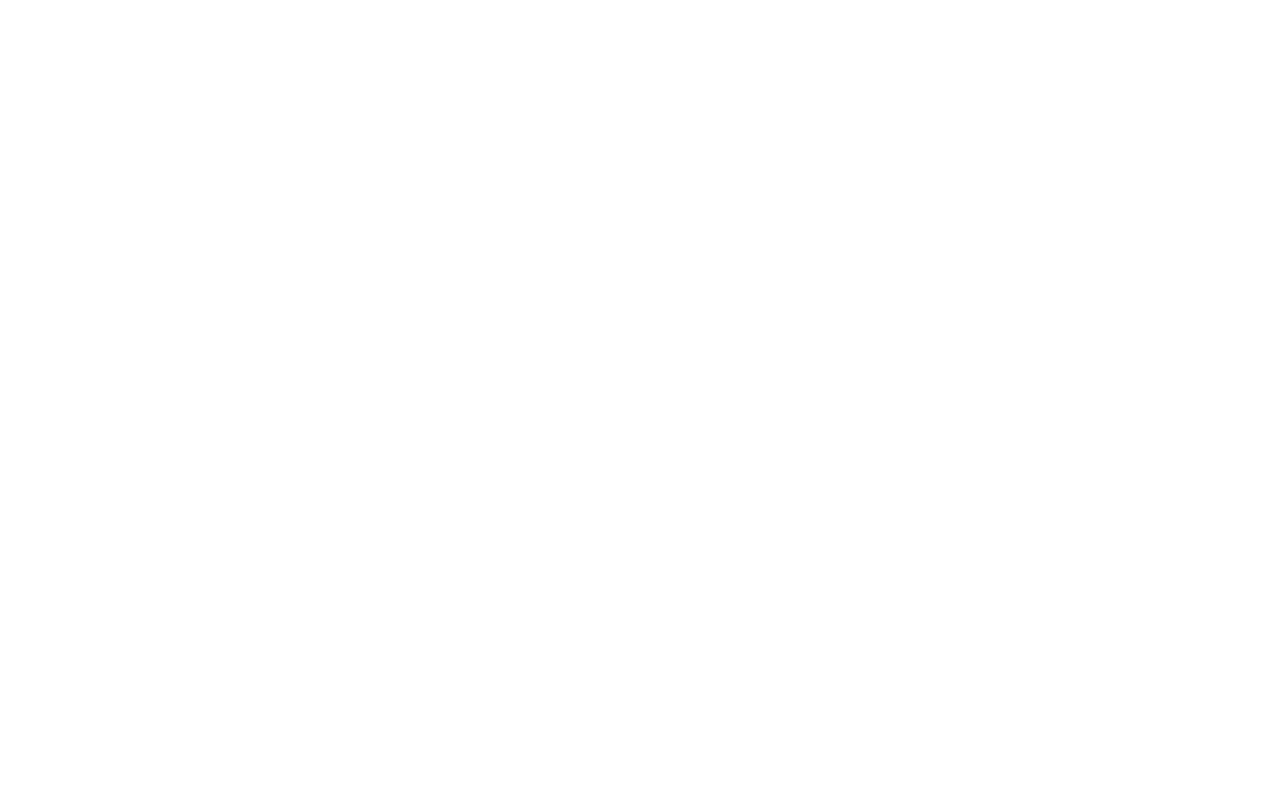
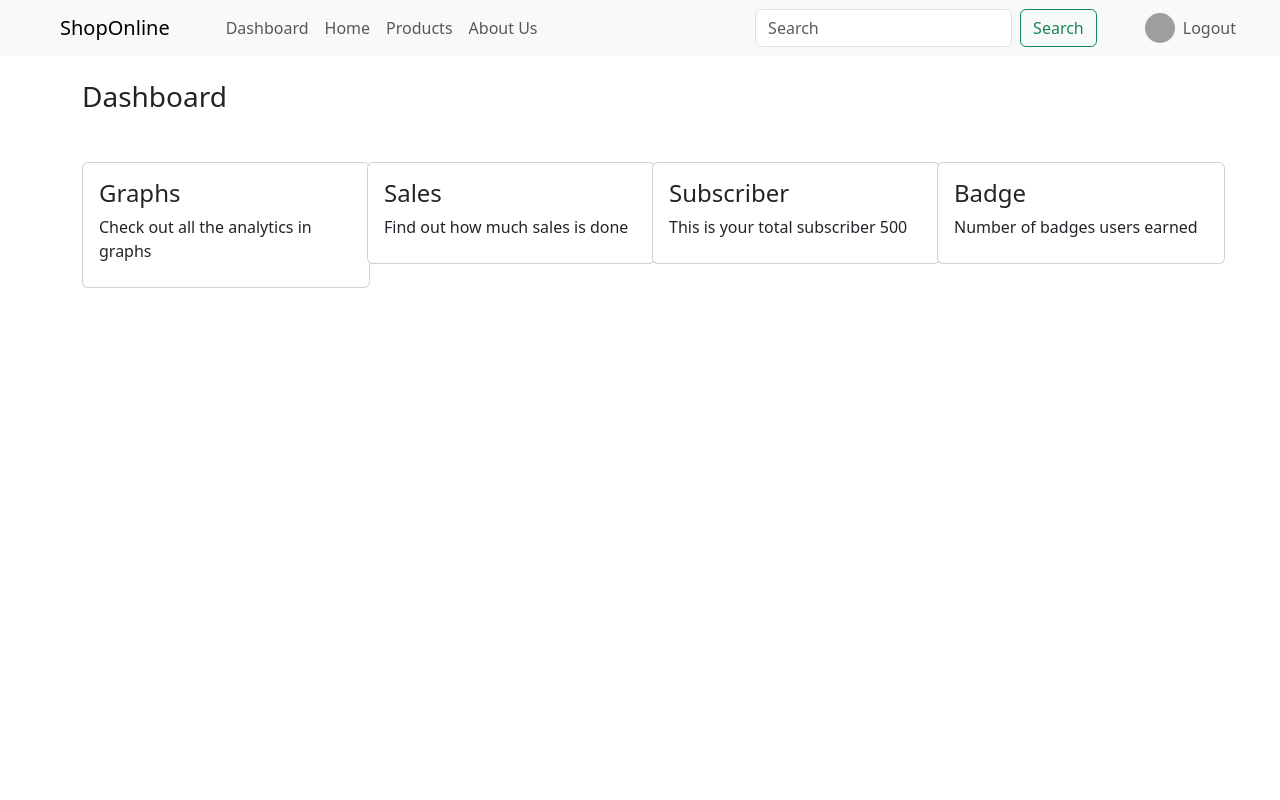
Before and after one commit to t-santosh/ecommerce-frontend-project, a React (Create React App) app: page /dashboard in a window 1280 px wide. Before the commit this address had no page. Shown: the top 800 px of the page. Built offline with nearby package versions, Linux system fonts and the light colour scheme; grey boxes are pictures that could not be loaded.

Commit message:
some changes in UI of homepage and dashboard

```diff
--- a/src/api/productApi.jsx
+++ b/src/api/productApi.jsx
@@ -1,7 +1,8 @@
 import axios from 'axios';
 
 const api = axios.create({
-  baseURL: 'http://localhost:8000/api/products', // Backend base URL
+  // baseURL: 'http://localhost:8000/api/products', // Backend base URL
+  baseURL: 'http://192.168.1.100:8000/api/products', // Backend base URL
   headers: {
     'Content-Type': 'application/json',
   },
--- a/src/assets/styles/profile.css
+++ b/src/assets/styles/profile.css
@@ -2,6 +2,8 @@
   justify-content: center;
 }
 .profile-img-top {
+  height: 150px;
+  width: 150px;
   box-shadow: 0 4px 8px 0 rgba(0, 0, 0, 0.2), 0 6px 20px 0 rgba(0, 0, 0, 0.19);
   border-radius: 50%;
 }
--- /dev/null
+++ b/src/components/AboutPage.jsx
@@ -0,0 +1,42 @@
+import React from 'react';
+import HomeHeader from '../components/sharedComponents/HomeHeader';
+import Footer from '../components/sharedComponents/Footer';
+
+const AboutPage = () => {
+  return (
+    <div>
+      <HomeHeader />
+      <div className='container vh-100'>
+        <h3>About Us</h3>
+        <p>
+          Lorem ipsum, dolor sit amet consectetur adipisicing elit. Error, odit
+          velit accusantium ex doloribus saepe obcaecati culpa distinctio
+          praesentium, cumque sapiente ut maxime qui neque facilis expedita
+          perspiciatis provident excepturi?
+        </p>
+        <p>
+          Lorem ipsum dolor sit amet consectetur adipisicing elit. Sunt, illum.
+          Possimus corporis repellat exercitationem esse vel, perspiciatis
+          laborum laboriosam aspernatur nesciunt amet saepe illo ex fugiat
+          commodi, sit aliquam rerum!
+        </p>
+        <p>
+          Lorem ipsum, dolor sit amet consectetur adipisicing elit. Repellat
+          ipsum tenetur modi odit quae, totam ipsa maiores adipisci dignissimos
+          veritatis fuga officiis. Beatae alias aspernatur deserunt sunt quo
+          fuga est? Lorem ipsum dolor sit amet, consectetur adipisicing elit.
+          Natus ipsum molestiae quod, deleniti dolores, est harum debitis cumque
+          amet, iste perferendis eveniet ducimus sequi in dolorem reprehenderit
+          provident eius. Beatae. Lorem ipsum dolor sit amet consectetur
+          adipisicing elit. Eligendi possimus doloribus a dolores distinctio
+          voluptatem vitae aspernatur corporis recusandae repudiandae optio
+          delectus numquam expedita cupiditate unde, dolore sequi. Quis,
+          reiciendis.
+        </p>
+      </div>
+      <Footer />
+    </div>
+  );
+};
+
+export default AboutPage;
--- /dev/null
+++ b/src/components/Dashboard.jsx
@@ -0,0 +1,49 @@
+import React from 'react';
+import HomeHeader from './sharedComponents/HomeHeader';
+import Footer from './sharedComponents/Footer';
+
+const Dashboard = () => {
+  const data = [
+    {
+      name: 'Graphs',
+      subtitle: 'Check out all the analytics in graphs',
+    },
+    {
+      name: 'Sales',
+      subtitle: 'Find out how much sales is done',
+    },
+    {
+      name: 'Subscriber',
+      subtitle: 'This is your total subscriber 500',
+    },
+    {
+      name: 'Badge',
+      subtitle: 'Number of badges users earned',
+    },
+  ];
+  return (
+    <div>
+      <HomeHeader />
+      <div className='container vh-100'>
+        <h3 className='mt-4'>Dashboard</h3>
+        <div className='row mt-5'>
+          {data.map((data) => (
+            <div className='col-3'>
+              <div key={data.name}>
+                <div className='card' style={{ width: '18rem' }}>
+                  <div className='card-body'>
+                    <h4>{data.name}</h4>
+                    <div className='card-title'>{data.subtitle}</div>
+                  </div>
+                </div>
+              </div>
+            </div>
+          ))}
+        </div>
+      </div>
+      <Footer />
+    </div>
+  );
+};
+
+export default Dashboard;
--- a/src/components/sharedComponents/HomeHeader.jsx
+++ b/src/components/sharedComponents/HomeHeader.jsx
@@ -13,19 +13,19 @@ const HomeHeader = () => {
     <div>
       <nav className='navbar navbar-expand-lg bg-body-tertiary'>
         <div className='container-fluid'>
-          <Link className='navbar-brand ms-5 me-5' href='#'>
+          <Link className='navbar-brand ms-5 me-5' to={'/home'}>
             {global.brandName}
           </Link>
           <div className='collapse navbar-collapse'>
             <ul className='navbar-nav me-auto'>
               <li className='nav-item'>
-                <Link className='nav-link' to={'/home'}>
-                  Home
+                <Link className='nav-link' to={'/dashboard'}>
+                  Dashboard
                 </Link>
               </li>
               <li className='nav-item'>
-                <Link className='nav-link' href='#'>
-                  Features
+                <Link className='nav-link' to={'/home'}>
+                  Home
                 </Link>
               </li>
               <li className='nav-item dropdown'>
@@ -51,7 +51,9 @@ const HomeHeader = () => {
                 </ul>
               </li>
               <li className='nav-item'>
-                <Link className='nav-link'>About Us</Link>
+                <Link className='nav-link' to={'/about'}>
+                  About Us
+                </Link>
               </li>
             </ul>
             <form className='d-flex' role='search'>
@@ -68,7 +70,7 @@ const HomeHeader = () => {
             <div className='navbar-nav dropdown'>
               <Link to='/profile'>
                 <img
-                  src='/images/sample_profile_pic.jpeg'
+                  src='/images/arush.jpeg'
                   alt='Profile'
                   className='rounded-circle'
                   width='30'
--- a/src/components/userComponents/HomePage.jsx
+++ b/src/components/userComponents/HomePage.jsx
@@ -1,34 +1,66 @@
-import React, { useEffect } from 'react';
+import React from 'react';
 import Footer from '../sharedComponents/Footer';
 import HomeHeader from '../sharedComponents/HomeHeader';
-import { getUserProfile } from '../../api/userApi';
-import { setUser } from '../../store/userSlice';
-import { useDispatch, useSelector } from 'react-redux';
 
 const HomePage = () => {
-  const dispatch = useDispatch();
-  const user = useSelector((state) => state.user.user);
-
-  useEffect(() => {
-    const fetchUserData = async () => {
-      try {
-        const data = await getUserProfile();
-        dispatch(setUser(data.user));
-      } catch (error) {
-        console.error('Error fetching user data: ', error);
-      }
-    };
-    fetchUserData();
-  }, [dispatch]);
+  const data = [
+    {
+      name: 'Graphs',
+      subtitle: 'Check out all the analytics in graphs',
+      img: 'images/t-shirt.jpeg',
+    },
+    {
+      name: 'Sales',
+      subtitle: 'Find out how much sales is done',
+      img: 'images/makeup_kit.jpg',
+    },
+    {
+      name: 'Subscriber',
+      subtitle: 'This is your total subscriber 500',
+      img: 'images/pink_bag.jpg',
+    },
+    {
+      name: 'Badge',
+      subtitle: 'Number of badges users earned',
+      img: 'images/pink_high_heels.jpeg',
+    },
+    {
+      name: 'Graphs',
+      subtitle: 'Check out all the analytics in graphs',
+      img: 'images/sample_profile_pic.jpeg',
+    },
+    {
+      name: 'Sales',
+      subtitle: 'Find out how much sales is done',
+      img: 'images/sample.jpg',
+    },
+    {
+      name: 'Subscriber',
+      subtitle: 'This is your total subscriber 500',
+      img: 'images/t-shirt.jpeg',
+    },
+    {
+      name: 'Badge',
+      subtitle: 'Number of badges users earned',
+      img: 'images/makeup_kit.jpg',
+    },
+  ];
 
   return (
     <div>
       <HomeHeader />
-      <div className='container vh-100' style={{ textAlign: 'center' }}>
-        <h1>
-          Good Morning <b>{user.first_name}</b>
-        </h1>
-        <h4>Welcome to {global.brandName} home page</h4>
+      <div className='container vh-100'>
+        <div className='row mt-5'>
+          {data.map((data) => (
+            <div className='col-3'>
+              <div key={data.name}>
+                <div className='card' style={{ width: '18rem' }}>
+                  <img src={data.img} class='card-img-top' alt='#' />
+                </div>
+              </div>
+            </div>
+          ))}
+        </div>
       </div>
       <Footer />
     </div>
--- a/src/components/userComponents/ProfilePage.jsx
+++ b/src/components/userComponents/ProfilePage.jsx
@@ -30,10 +30,10 @@ const ProfilePage = () => {
         <div className='row'>
           <div className='col-lg-5'>
             <div className='card shadow-lg'>
-              <div className='row mt-4 mb-4'>
-                <div className='col-6'>
+              <div className='row'>
+                <div className='col-4 mt-4'>
                   <img
-                    src='images/sample_profile_pic.jpeg'
+                    src='images/arush.jpeg'
                     alt='User Avatar'
                     className='profile-img-top'
                   />
--- a/src/routes/Routes.jsx
+++ b/src/routes/Routes.jsx
@@ -7,6 +7,8 @@ import LandingPage from '../components/LandingPage';
 import ProfilePage from '../components/userComponents/ProfilePage';
 import ProductCreatePage from '../components/productComponents/ProductCreatePage';
 import ViewProducts from '../components/productComponents/ViewProducts';
+import AboutPage from '../components/AboutPage';
+import Dashboard from '../components/Dashboard';
 
 const AppRoutes = () => {
   return (
@@ -22,6 +24,12 @@ const AppRoutes = () => {
         {/* All product-realted routes */}
         <Route path='/create-product' element={<ProductCreatePage />} />
         <Route path='/view-products' element={<ViewProducts />} />
+
+        {/* About Page route */}
+        <Route path='/about' element={<AboutPage />} />
+
+        {/* Dashboard Page route */}
+        <Route path='/dashboard' element={<Dashboard />} />
       </Routes>
     </BrowserRouter>
   );
```
